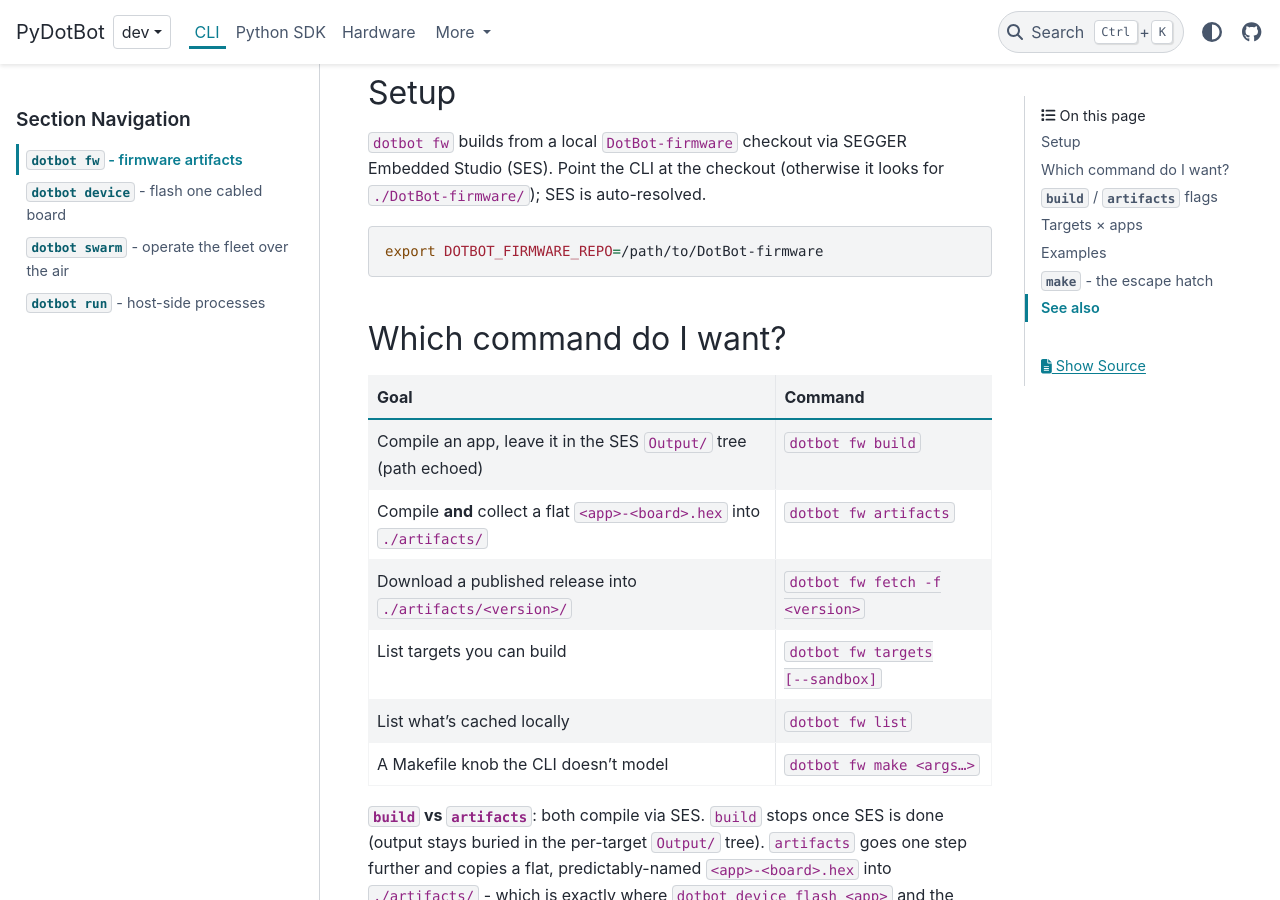
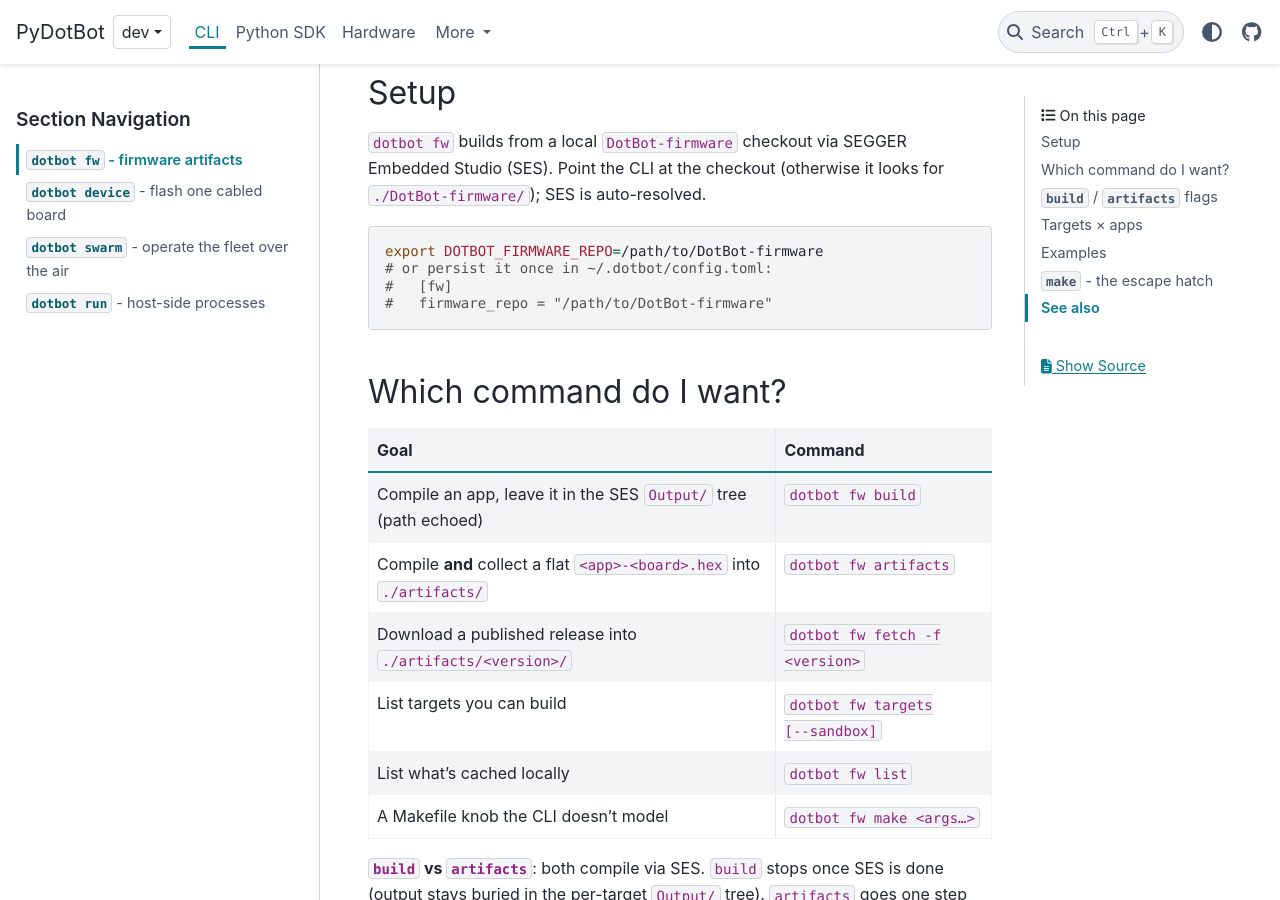
Before and after one commit to DotBots/PyDotBot, a Sphinx documentation site: the page built from doc/cli/fw.md, in a window 1280 px wide and 900 px high, scrolled down 329 px. Built offline with Sphinx 7.4.7 and the PyData theme 0.15.4, drawn with Linux system fonts in a browser that asks for light colours.

Commit message:
doc: document [fw].firmware_repo
AI-assisted: Claude Opus 4.8

````diff
--- a/doc/cli/fw.md
+++ b/doc/cli/fw.md
@@ -15,6 +15,9 @@ Studio (SES). Point the CLI at the checkout (otherwise it looks for
 
 ```bash
 export DOTBOT_FIRMWARE_REPO=/path/to/DotBot-firmware
+# or persist it once in ~/.dotbot/config.toml:
+#   [fw]
+#   firmware_repo = "/path/to/DotBot-firmware"
 ```
 
 ## Which command do I want?
````
Also changed, not shown: doc/reference/configuration.md (+1 -0 lines).
